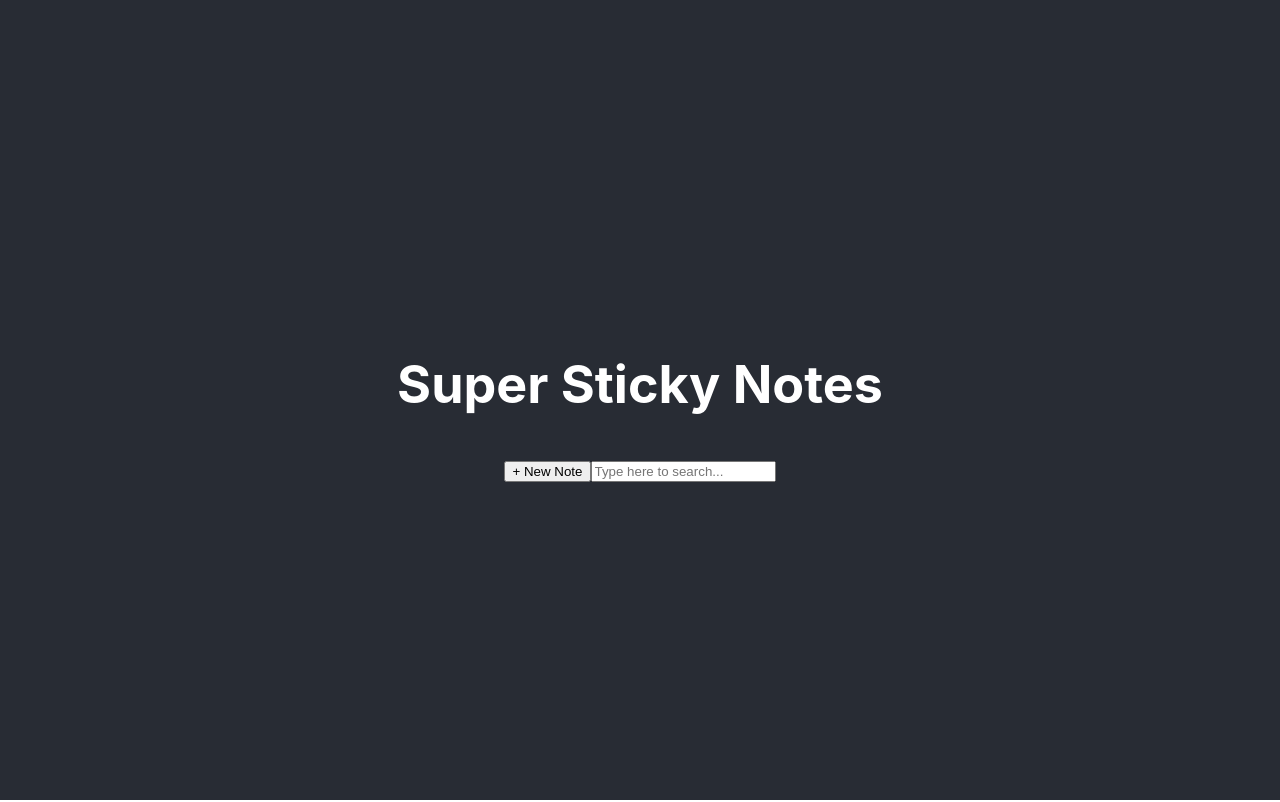
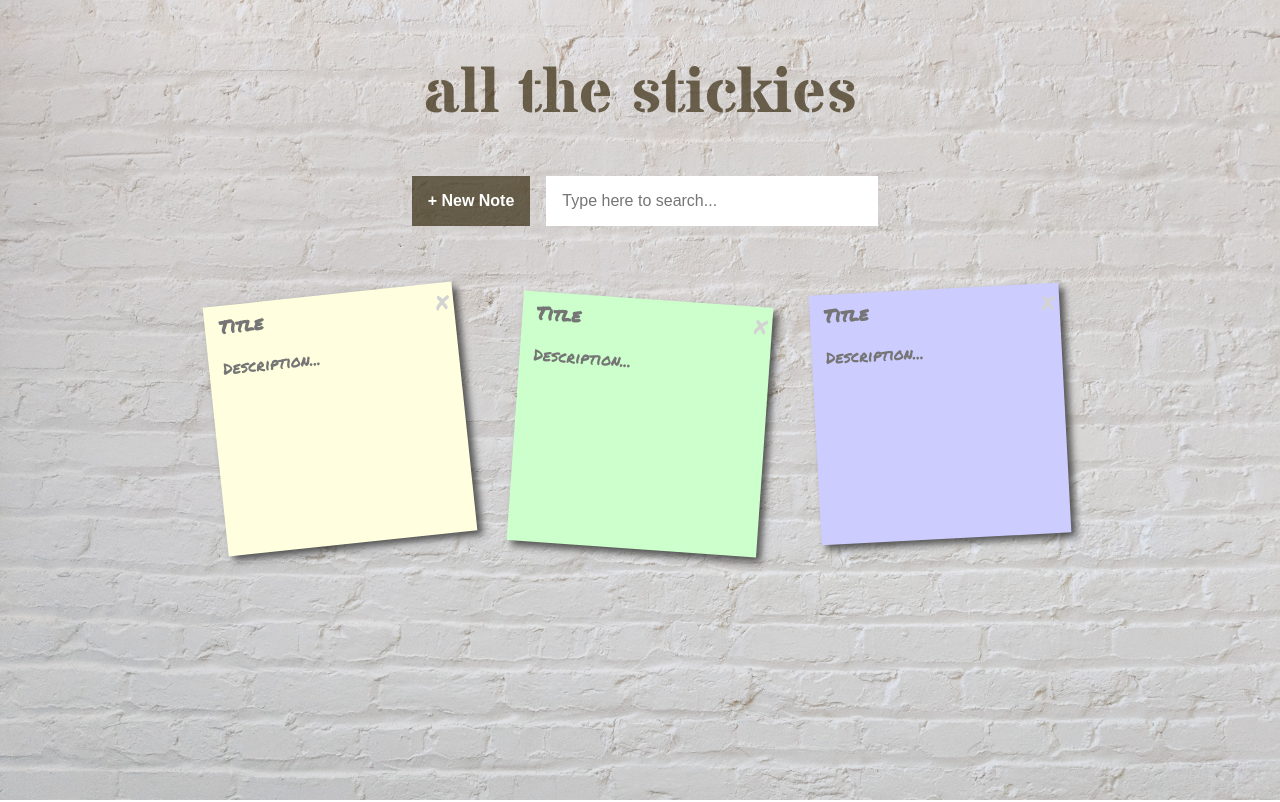
Before and after one commit to krzwier/sticky-notes, a React (Create React App) app: page / in a window 1280 px wide. Shown: the top 802 px of the page. Built offline with nearby package versions, Linux system fonts and the light colour scheme.

Commit message:
Customizes css

```diff
--- a/public/index.html
+++ b/public/index.html
@@ -1,14 +1,13 @@
 <!DOCTYPE html>
 <html lang="en">
-  <head>
+
+<head>
     <meta charset="utf-8" />
     <link rel="icon" href="%PUBLIC_URL%/favicon.ico" />
     <meta name="viewport" content="width=device-width, initial-scale=1" />
     <meta name="theme-color" content="#000000" />
-    <meta
-      name="description"
-      content="Web site created using create-react-app"
-    />
+    <link rel="preconnect" href="https://fonts.gstatic.com">
+    <link href="https://fonts.googleapis.com/css2?family=Permanent+Marker&family=Stardos+Stencil:wght@700&display=swap" rel="stylesheet">
     <link rel="apple-touch-icon" href="%PUBLIC_URL%/logo192.png" />
     <!--
       manifest.json provides metadata used when your web app is installed on a
@@ -25,8 +24,9 @@
       Learn how to configure a non-root public URL by running `npm run build`.
     -->
     <title>React App</title>
-  </head>
-  <body>
+</head>
+
+<body>
     <noscript>You need to enable JavaScript to run this app.</noscript>
     <div id="root"></div>
     <!--
@@ -39,5 +39,6 @@
       To begin the development, run `npm start` or `yarn start`.
       To create a production bundle, use `npm run build` or `yarn build`.
     -->
-  </body>
+</body>
+
 </html>
--- a/src/App.js
+++ b/src/App.js
@@ -3,28 +3,28 @@ import './App.css';
 function App() {
     return (
         <div className="App">
-            <header className="App-header">
-                <h1>Super Sticky Notes</h1>
-                <aside>
-                    <button>+ New Note</button>
-                    <input placeholder="Type here to search..." />
+            <header className="app-header">
+                <h1 className="app-header__title">all the stickies</h1>
+                <aside className="app-header__controls">
+                    <button className="add-new">+ New Note</button>
+                    <input className="search" placeholder="Type here to search..." />
                 </aside>
             </header>
-            <ul>
-                <li>
-                    <input type="text" placeholder="Title" />
-                    <textarea placeholder="Description..." />
-                    <span>X</span>
+            <ul className="notes-list">
+                <li className="note">
+                    <input className="note__title" type="text" placeholder="Title" />
+                    <textarea className="note__description" placeholder="Description..." />
+                    <span className="note__delete">X</span>
                 </li>
-                <li>
-                    <input type="text" placeholder="Title" />
-                    <textarea placeholder="Description..." />
-                    <span>X</span>
+                <li className="note">
+                <input className="note__title" type="text" placeholder="Title" />
+                <textarea className="note__description" placeholder="Description..." />
+                <span className="note__delete">X</span>
                 </li>
-                <li>
-                    <input type="text" placeholder="Title" />
-                    <textarea placeholder="Description..." />
-                    <span>X</span>
+                <li className="note">
+                <input className="note__title" type="text" placeholder="Title" />
+                <textarea className="note__description" placeholder="Description..." />
+                <span className="note__delete">X</span>
                 </li>
             </ul>
         </div>
--- a/src/index.css
+++ b/src/index.css
@@ -1,13 +1,142 @@
+/* * {
+    box-sizing: border-box;
+} */
+
 body {
-  margin: 0;
-  font-family: -apple-system, BlinkMacSystemFont, 'Segoe UI', 'Roboto', 'Oxygen',
-    'Ubuntu', 'Cantarell', 'Fira Sans', 'Droid Sans', 'Helvetica Neue',
-    sans-serif;
-  -webkit-font-smoothing: antialiased;
-  -moz-osx-font-smoothing: grayscale;
+    height: 100vh;
+    width: 100vw;
+    background: center no-repeat url('./img/joe-woods-4Zaq5xY5M_c-unsplash.jpg');
+    background-size: cover;
+    margin: 0;
+    padding: 0;
+    -webkit-font-smoothing: antialiased;
+    -moz-osx-font-smoothing: grayscale;
 }
 
-code {
-  font-family: source-code-pro, Menlo, Monaco, Consolas, 'Courier New',
-    monospace;
+.App {
+    width: 100%;
+    height: 100%;
+    overflow: scroll;
 }
+
+input, textarea {
+    outline: none;
+    resize: none;
+    color: #333;
+}
+
+.notes-list {
+    display: flex;
+    flex-wrap: wrap;
+    justify-content: center;
+    align-items: flex-start;
+    padding: 10px;
+    margin: 25px;
+}
+
+.app-header__title {
+    font-size: 4em;
+    margin: 50px 20px 30px 20px;
+    color:rgba(55, 43, 16, .7);
+    font-family: 'Stardos Stencil', cursive;
+}
+
+.app-header__controls {
+    display: flex;
+    justify-content: center;
+    align-items: center;
+    margin: 10px 0 0 10px;
+}
+
+.search, .add-new {
+    font-size: 1em;
+    padding: 5px;
+    margin: 8px;
+    border: none;
+}
+
+.search {
+    flex-grow: 1;
+    max-width: 300px;
+    padding: 1em;
+}
+
+.add-new {
+    cursor: pointer;
+    padding: 1em;
+    font-weight: bolder;
+    background-color: rgba(55, 43, 16, .7);
+    outline: none;
+    color: white;
+}
+
+.notes-list li{
+    transform: rotate(-6deg);
+  }
+
+.notes-list li:nth-child(even) {
+    transform:rotate(4deg);
+    position:relative;
+    top:5px;
+    background:#cfc;
+  }
+.notes-list li:nth-child(3n){
+    transform:rotate(-3deg);
+    position:relative;
+    top:-5px;
+    background:#ccf;
+  }
+.notes-list li:nth-child(5n){
+    transform:rotate(5deg);
+    position:relative;
+    top:-10px;
+  }
+
+.note {
+    font-family: "Permanent Marker", cursive;
+    width: 250px;
+    height: 250px;
+    margin: 25px;
+    background-color: lightyellow;
+    /* border: 1px solid grey; */
+    box-shadow: 5px 5px 7px rgba(33,33,33,.7);
+    /* box-shadow: 2px 2px 3px lightgrey; */
+    /* border-radius: 5px; */
+    display: flex;
+    flex-direction: column;
+    position: relative;
+}
+
+.note__title, .note__description {
+    font-family: "Permanent Marker", cursive;
+    width: 100%;
+    padding: 8px 14px;
+    background: transparent;
+    background: none;
+    border: none;
+}
+
+.note__title {
+
+    font-size: 1.125em;
+    font-weight: bold;
+}
+
+.note__description {
+    flex-grow: 1;
+    font-size: 1em;
+}
+
+.note__delete {
+    position: absolute;
+    top: 0px;
+    right: 0px;
+    font-size: 20px;
+    color: lightgrey;
+    padding: 5px;
+}
+
+.note__delete:hover {
+    color: black;
+    cursor: pointer;
+}
```
Also changed, not shown: src/img/joe-woods-4Zaq5xY5M_c-unsplash.jpg (added).
